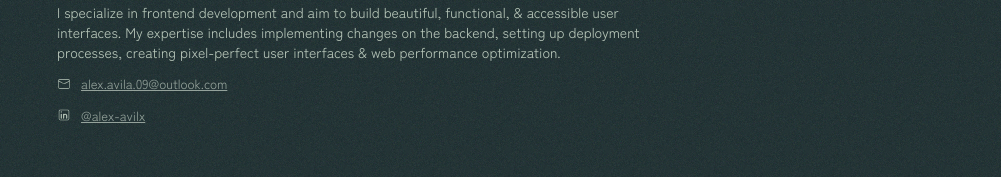
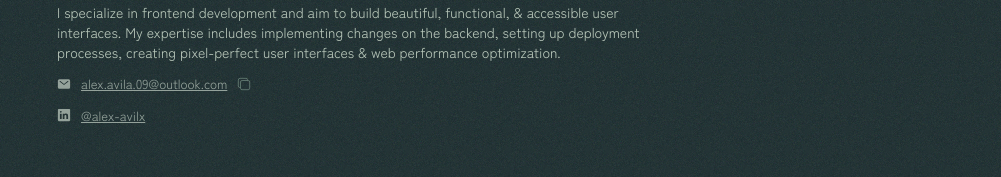
Before and after one commit to alex-avila/portfolio-site-v2, a React (Vite) app: page / in a window 1280 px wide. Shown: the part 236-413 px from the top of the page, without its empty margins (279-1280 px from the left). Built offline with nearby package versions, Linux system fonts and the light colour scheme.

Commit message:
add a copy button w/success state & animations

```diff
--- a/src/components/About.tsx
+++ b/src/components/About.tsx
@@ -1,17 +1,19 @@
 import { IconContext } from "react-icons";
-import { CiMail, CiLinkedin } from "react-icons/ci";
+import { IoMail, IoLogoLinkedin } from "react-icons/io5";
+import AboutLink from "./AboutLink";
 
 const links = [
   {
     label: "alex.avila.09@outlook.com",
     href: "mailto:alex.avila.09@outlook.com",
-    icon: <CiMail />,
+    icon: <IoMail />,
     iconLabel: "email",
+    withCopyButton: true,
   },
   {
     label: "@alex-avilx",
     href: "https://www.linkedin.com/in/alex-avilx/",
-    icon: <CiLinkedin />,
+    icon: <IoLogoLinkedin />,
     iconLabel: "LinkedIn",
   },
 ];
@@ -35,20 +37,17 @@ function About() {
 
         <ul className="mt-5 flex flex-col gap-y-3">
           {links.map(link => (
-            <li key={link.href} className="flex items-center gap-x-2.5">
-              {/* TODO: add a 'copy' button so visitors can copy the email address instead */}
+            <AboutLink
+              key={link.label}
+              label={link.label}
+              href={link.href}
+              withCopyButton={link.withCopyButton || false}
+            >
               <span className="sr-only">{link.iconLabel}</span>
-              <IconContext.Provider value={{ className: "size-3.5 shrink-0", size: "24" }}>
+              <IconContext.Provider value={{ className: "size-3.5 shrink-0", size: "14" }}>
                 {link.icon}
               </IconContext.Provider>
-              <a
-                className="text-[13px] text-garden-content-quiet underline transition-[color,text-decoration-thickness] hover:text-garden-accent-2 hover:decoration-2 focus:decoration-2 focus:outline-none dark:text-forest-content-quiet dark:hover:text-forest-accent"
-                href={link.href}
-                target="_blank"
-              >
-                {link.label}
-              </a>
-            </li>
+            </AboutLink>
           ))}
         </ul>
       </div>
--- /dev/null
+++ b/src/components/AboutLink.tsx
@@ -0,0 +1,91 @@
+import { useState, useEffect, useCallback } from "react";
+import { IconContext } from "react-icons";
+import { AnimatePresence, motion } from "framer-motion";
+import { IoCheckmark, IoCopyOutline } from "react-icons/io5";
+import useEphemeralState from "../hooks/useEphemeralState";
+
+const supportsClipboard = import.meta.env.SSR || navigator.clipboard.writeText;
+
+function AboutLink({
+  label,
+  href,
+  withCopyButton,
+  children,
+}: {
+  label: string;
+  href: string;
+  withCopyButton: boolean;
+  children: React.ReactNode;
+}) {
+  const [isFirstRender, setIsFirstRender] = useState(true);
+  const [ephemeralState, setEphemeralState] = useEphemeralState([{ key: label, default: "idle" }], { delay: 800 });
+  const copiedState = ephemeralState.get(label);
+
+  useEffect(() => {
+    if (isFirstRender) {
+      setIsFirstRender(false);
+    }
+  }, [isFirstRender]);
+
+  const handleCopy = useCallback(
+    (label: string) => {
+      try {
+        navigator.clipboard.writeText(label);
+        // sets state for a short period then sets it to the default declared in 1st arg of useEphemeralState
+        setEphemeralState(label, "copied");
+      } catch {
+        // ignore
+      }
+    },
+    [setEphemeralState],
+  );
+
+  return (
+    <li key={href} className="flex items-center gap-x-2.5 text-garden-content-quiet dark:text-forest-content-quiet">
+      {children}
+      <a
+        className="text-[13px] text-garden-content-quiet underline transition-[color,text-decoration-thickness] hover:text-garden-accent-2 hover:decoration-2 focus:decoration-2 focus:outline-none dark:text-forest-content-quiet dark:hover:text-forest-accent"
+        href={href}
+        target="_blank"
+      >
+        {label}
+      </a>
+      {withCopyButton && supportsClipboard && (
+        <button
+          type="button"
+          className="group text-garden-content-quiet-2 transition-colors hover:text-garden-content disabled:text-garden-content dark:text-forest-content-quiet-2 dark:hover:text-forest-content disabled:dark:text-forest-content"
+          disabled={copiedState === "copied"}
+          onClick={() => handleCopy(label)}
+        >
+          <IconContext.Provider value={{ className: "size-3.5 shrink-0", size: "14" }}>
+            <AnimatePresence mode="wait">
+              {copiedState === "copied" ? (
+                <motion.div
+                  key="copied"
+                  initial={{ opacity: 0 }}
+                  animate={{ opacity: 1 }}
+                  exit={{ opacity: 0 }}
+                  transition={{ duration: 0.15 }}
+                >
+                  <IoCheckmark />
+                </motion.div>
+              ) : (
+                <motion.div
+                  key="idle"
+                  initial={isFirstRender ? false : { opacity: 0 }}
+                  animate={{ opacity: 1 }}
+                  exit={{ opacity: 0 }}
+                  transition={{ duration: 0.15 }}
+                >
+                  <IoCopyOutline />
+                </motion.div>
+              )}
+            </AnimatePresence>
+          </IconContext.Provider>
+        </button>
+      )}
+    </li>
+  );
+}
+
+export default AboutLink;
--- /dev/null
+++ b/src/hooks/useEphemeralState.ts
@@ -0,0 +1,47 @@
+import { useState, useCallback } from "react";
+
+interface EphemeralStateEntry {
+  key: string;
+  default: string;
+}
+
+const getInitialState = (entries: EphemeralStateEntry[]) => {
+  const map = new Map<string, string>();
+  entries.forEach(entry => {
+    map.set(entry.key, entry.default);
+  });
+  return map;
+};
+
+function useEphemeralState(entries: EphemeralStateEntry[], { delay = 1000 }: { delay?: number }) {
+  const [state, setState] = useState(() => getInitialState(entries));
+
+  // set alternative state then set it back to default state
+  const setEphemeralState = useCallback(
+    (key: string, stateName: string) => {
+      const defaultState = state.get(key);
+
+      if (typeof defaultState !== "string") {
+        throw new Error(`Unknown key: ${key}`);
+      }
+
+      setState(prev => {
+        const newState = new Map(prev);
+        newState.set(key, stateName);
+        return newState;
+      });
+      setTimeout(() => {
+        setState(prev => {
+          const newState = new Map(prev);
+          newState.set(key, defaultState);
+          return newState;
+        });
+      }, delay);
+    },
+    [state, delay],
+  );
+
+  return [state, setEphemeralState] as [typeof state, typeof setEphemeralState];
+}
+
+export default useEphemeralState;
```
